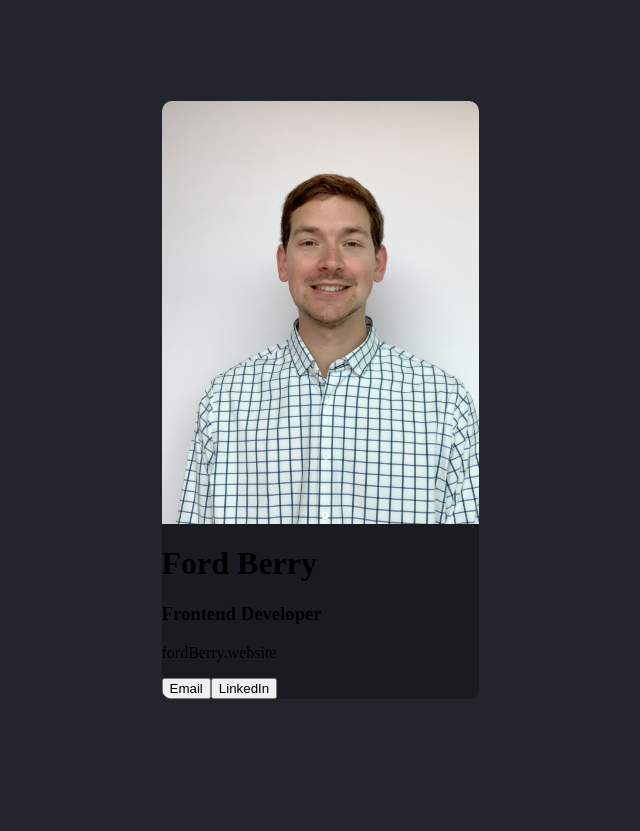
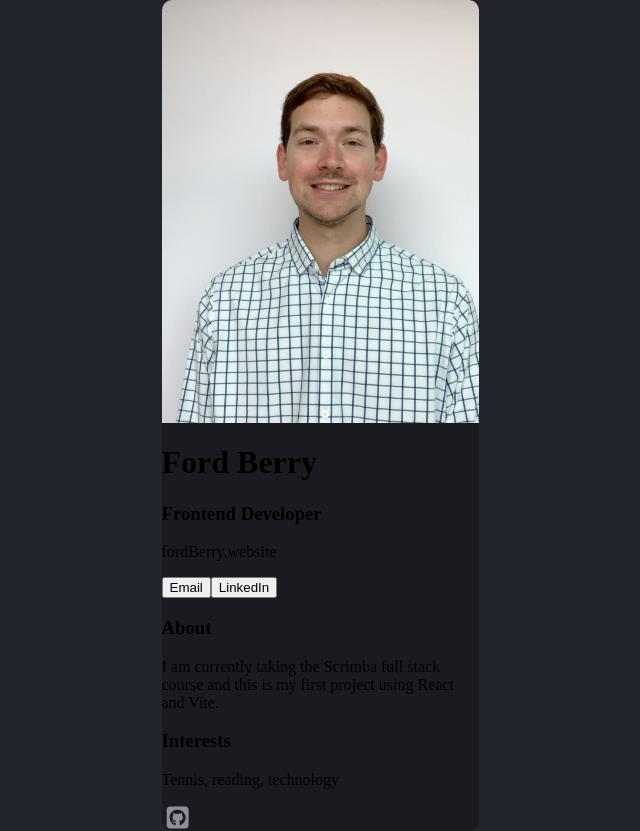
Before and after one commit to fab44-cloud/business-card, a React (Vite) app: page / in a window 1280 px wide. Shown: the whole page, without its empty margins (320-960 px from the left). Before the commit the page ends 800 px from the top, so only its background shows below. Built offline with nearby package versions, Linux system fonts and the light colour scheme.

Commit message:
Add about, interests and footer sections

```diff
--- a/src/App.css
+++ b/src/App.css
@@ -10,3 +10,14 @@
   height: auto;
   display: block;
 }
+
+.footer-icon {
+  font-size: 25px;
+  color: #918E9B;
+  cursor: pointer;
+  transition: color 0.2s;
+}
+
+.footer-icon:hover {
+  color: #F5F5F5;
+}
--- a/src/App.jsx
+++ b/src/App.jsx
@@ -1,5 +1,8 @@
 import './App.css'
 import Info from "./components/Info"
+import About from "./components/About"
+import Interests from "./components/Interests"
+import Footer from "./components/Footer"
 
 function App() {
 
@@ -7,6 +10,9 @@ function App() {
     <>
       <div className="card-container">
         <Info />
+        <About />
+        <Interests />
+        <Footer />
       </div>
     </>
   )
--- /dev/null
+++ b/src/components/About.jsx
@@ -0,0 +1,10 @@
+export default function About() {
+    return (
+        <>
+            <div className="about-container">
+                <h3>About</h3>
+                <p>I am currently taking the Scrimba full stack course and this is my first project using React and Vite.</p>
+            </div>
+        </>
+    )
+}
--- /dev/null
+++ b/src/components/Footer.jsx
@@ -0,0 +1,12 @@
+import { FontAwesomeIcon } from '@fortawesome/react-fontawesome'
+import { faTwitterSquare, faFacebookSquare, faInstagramSquare, faGithubSquare } from '@fortawesome/free-brands-svg-icons'
+
+export default function Footer() {
+    return (
+        <>
+            <footer className="footer-container">
+                <FontAwesomeIcon icon={faGithubSquare} className="footer-icon" />
+            </footer>
+        </>
+    )
+}
--- /dev/null
+++ b/src/components/Interests.jsx
@@ -0,0 +1,10 @@
+export default function Interests() {
+    return (
+        <>
+            <div className="interests-container">
+                <h3>Interests</h3>
+                <p>Tennis, reading, technology</p>
+            </div>
+        </>
+    )
+}
```
